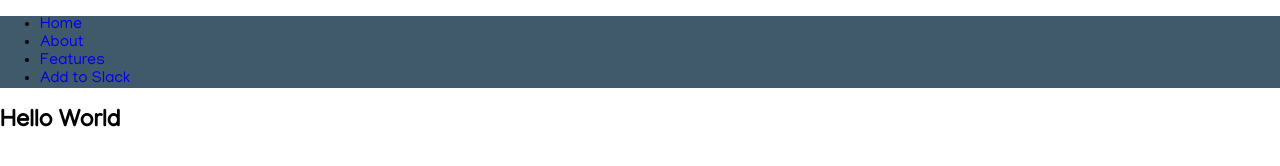
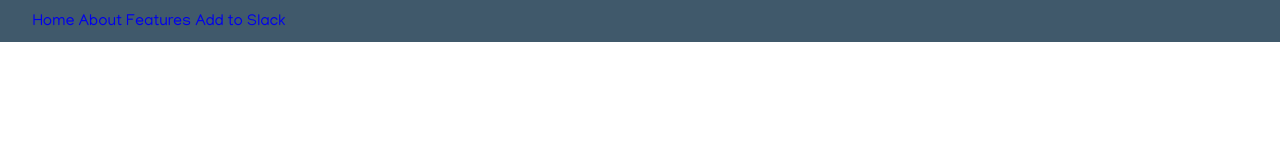
Before and after one commit to Lodakins/tickybot, a website: page index.html in a window 1280 px wide. Drawn offline with Linux system fonts and the light colour scheme; files that its build step writes are made by us from their sources.

Commit message:
Added the Procfile file and place css,js,img folders into the static-files

```diff
--- a/css/style.css
+++ /dev/null
@@ -1,23 +0,0 @@
-@import url('https://fonts.googleapis.com/css?family=Manjari|Tinos&display=swap');
-
-html,body{
-    padding: 0px;
-    margin: 0px;
-    font-size: 1rem;
-}
-a{
-    text-decoration: none;
-}
-a:hover{
-    text-decoration: none;
-}
-h1,h2,h3,h4,li{
-    font-family: 'Manjari','Franklin Gothic Medium', 'Arial Narrow', Arial, sans-serif
-}
-p{
-    font-family: 'Tinos', 'Times New Roman', Times, serif;
-}
-
-header{
-    background-color: #40596b;
-}
--- a/index.html
+++ b/index.html
@@ -10,9 +10,9 @@
 
 </head>
 <body>
-    <header>
-        <nav>
-            <ul>
+    <header class="site-header">
+        <nav class="site-navigation">
+            <ul >
                 <li><a href="#"> Home </a> </li>
                 <li><a href="#"> About </a> </li>
                 <li><a href="#"> Features</a> </li>
@@ -20,6 +20,5 @@
             </ul>
         </nav>
     </header>
-<h2> Hello World </h2>
 </body>
 </html>
--- a/package.json
+++ b/package.json
@@ -17,5 +17,8 @@
   },
   "devDependencies": {
     "nodemon": "^1.19.2"
+  },
+  "engines": {
+    "node": "12.7.0"
   }
 }
--- a/server.js
+++ b/server.js
@@ -4,9 +4,7 @@ const path = require('path');
 const app = express();
 const PORT =1010;
 
-app.use(express.static('/css'));
-app.use(express.static('images'));
-app.use(express.static('/js'));
+app.use(express.static('static-files'));
 
 app.get('/',(req,res)=>{
     res.sendFile(path.join(__dirname+'/index.html'));
--- /dev/null
+++ b/static-files/css/style.css
@@ -0,0 +1,68 @@
+@import url('https://fonts.googleapis.com/css?family=Manjari|Tinos&display=swap');
+
+/* reset browser styles */
+html, body, div, span, object, iframe, h1, h2, h3, h4, h5, h6, p, blockquote, pre, a, abbr, acronym, address, big, cite, code, del, dfn, em, img, ins, kbd, q, s, samp,small, strike, strong, sub, sup, tt, var, b, u, i, center, dl, dt, dd, ol, ul, li, fieldset, form, label, legend,
+table, caption, tbody, tfoot, thead, tr, th, td, article, aside, canvas, details, embed,
+figure, figcaption, footer, header, hgroup, menu, nav, output, ruby, section, summary,
+time, mark, audio, video {
+	margin: 0;
+	padding: 0;
+	border: 0;
+	font-size: 100%;
+	vertical-align: baseline;
+}
+article, aside, details, figcaption, figure, footer, header, hgroup, menu, nav, section {
+	display: block;
+}
+body {
+	line-height: 1.2;
+}
+ol {
+	padding-left: 1.4em;
+	list-style: decimal;
+}
+ul {
+	padding-left: 1.4em;
+	list-style: square;
+}
+table {
+	border-collapse: collapse;
+	border-spacing: 0;
+}
+/* end reset browser styles */
+
+*{
+    box-sizing: border-box;
+}
+html,body{
+    padding: 0px;
+    margin: 0px;
+    font-size: 1rem;
+}
+ul,li{
+    list-style: none;
+}
+a{
+    text-decoration: none;
+}
+a:hover{
+    text-decoration: none;
+}
+h1,h2,h3,h4,li{
+    font-family: 'Manjari','Franklin Gothic Medium', 'Arial Narrow', Arial, sans-serif
+}
+p{
+    font-family: 'Tinos', 'Times New Roman', Times, serif;
+}
+
+header.site-header{
+    background-color: #40596b;
+    padding: 10px;
+}
+
+.site-navigation li{
+    display: inline-block;
+}
+.site-navigation li a{
+    color:
+}
```
Also changed, not shown: 1 other file.
